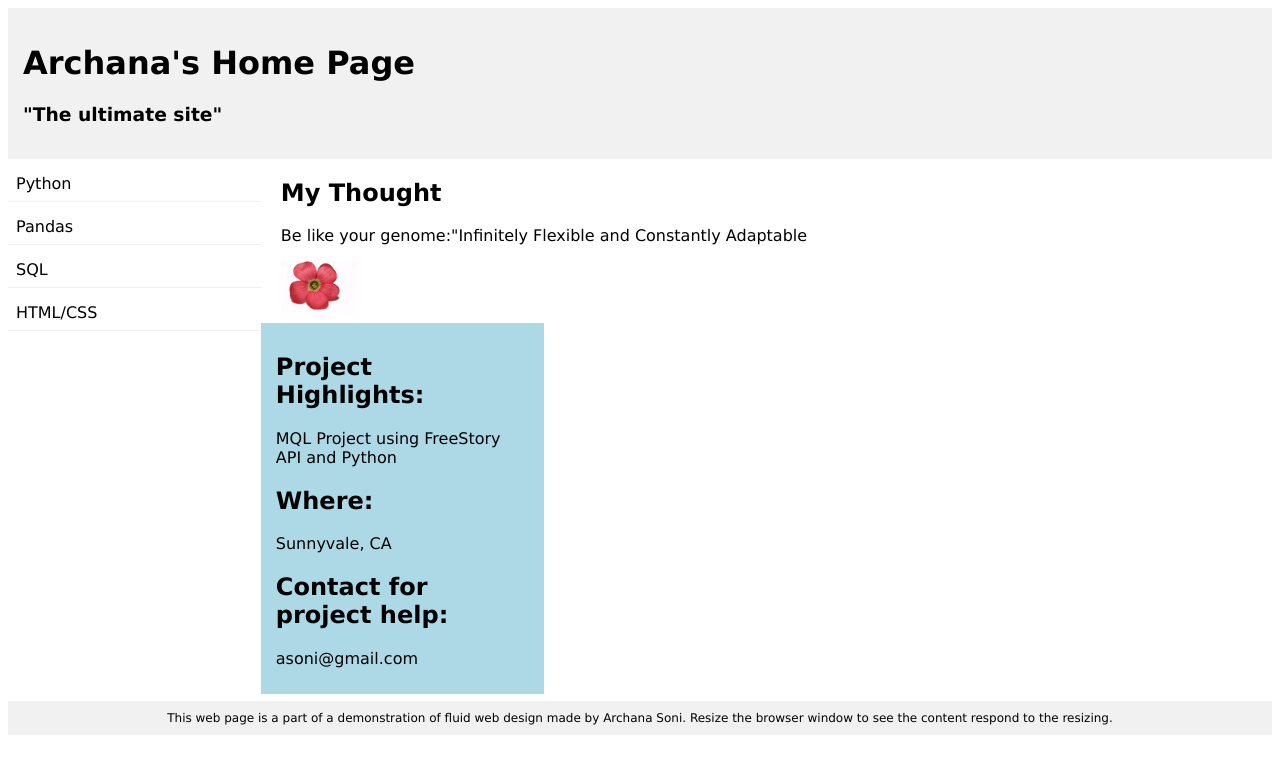
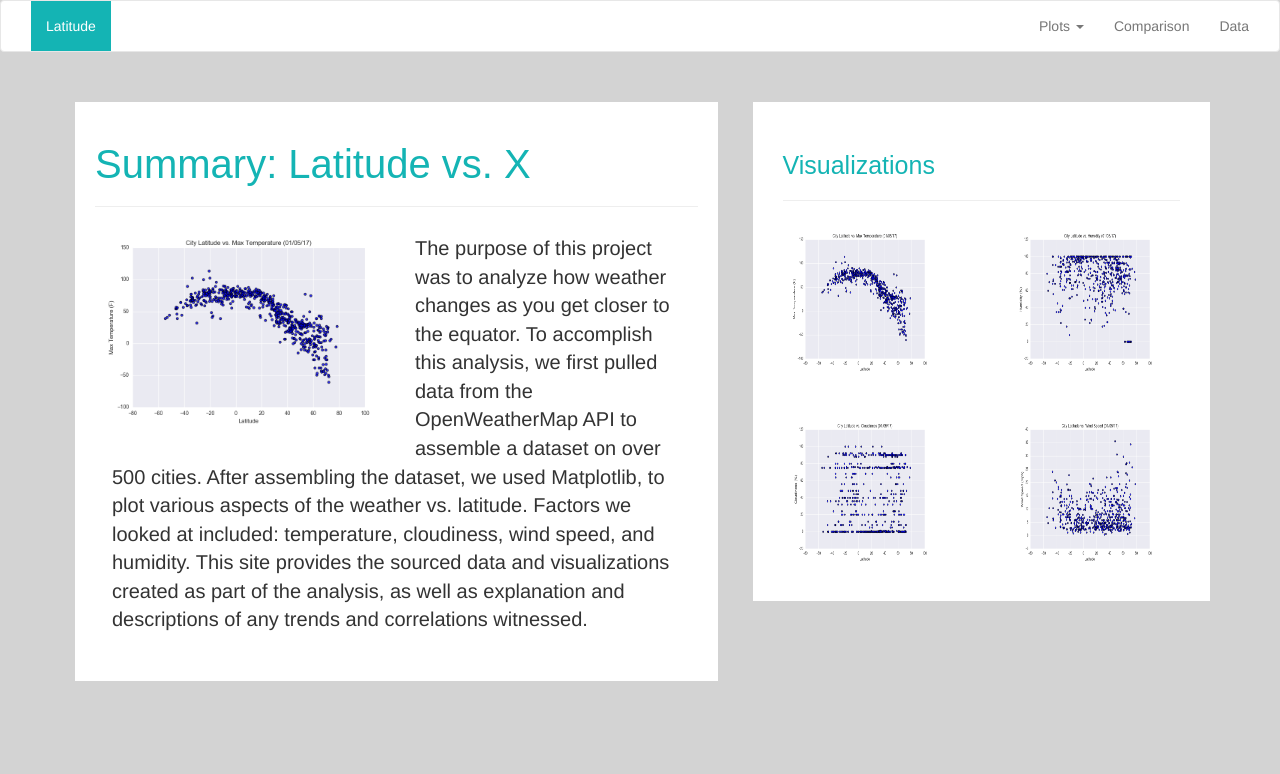
Before and after one commit to soniarchana/soniarchana.github.io, a plain HTML site: page Index.html in a window 1280 px wide. Drawn offline with nearby package versions, Linux system fonts and the light colour scheme.

Commit message:
Add files via upload

```diff
--- a/Index.html
+++ b/Index.html
@@ -1,42 +1,87 @@
 <!DOCTYPE html>
 <html>
 <head>
-<meta name="viewport" content="width=device-width, initial-scale=1.0">
-<link rel="stylesheet" type="text/css" href="mystyle.css">
+    <meta charset="utf-8" />
+    <meta http-equiv="X-UA-Compatible" content="IE=edge">
+    <title>Latitude Analysis Dashboard</title>
+    <link rel="stylesheet" href="https://maxcdn.bootstrapcdn.com/bootstrap/3.3.7/css/bootstrap.min.css"/>
+    <link rel="stylesheet" type="text/css" media="screen" href="weather_style.css"/>
+    <script src="https://maxcdn.bootstrapcdn.com/bootstrap/4.0.0/js/bootstrap.min.js" integrity="sha384-JZR6Spejh4U02d8jOt6vLEHfe/JQGiRRSQQxSfFWpi1MquVdAyjUar5+76PVCmYl"
+        crossorigin="anonymous"></script>
+    <script src="https://code.jquery.com/jquery-3.2.1.slim.min.js" integrity="sha384-KJ3o2DKtIkvYIK3UENzmM7KCkRr/rE9/Qpg6aAZGJwFDMVNA/GpGFF93hXpG5KkN"
+        crossorigin="anonymous"></script>
 </head>
-<body style="font-family:Verdana;">
+<body>
+    <nav class="navbar navbar-default">
+        <div class="container-fluid">
+            <div class="navbar-header">
+                <button type="button" class="navbar-toggle collapsed" data-toggle="collapse" data-target="#bs-example-navbar-collapse-1"
+                    aria-expanded="false">
+                    <span class="sr-only">Toggle navigation</span>
+                    <span class="icon-bar"></span>
+                    <span class="icon-bar"></span>
+                    <span class="icon-bar"></span>
+                </button>
+            </div>
+            <div class="collapse navbar-collapse" id="bs-example-navbar-collapse-1">
+                <ul class="nav navbar-nav">
+                    <li class="active">
+                        <a href="index.html">Latitude
+                            <span class="sr-only">(current)</span>
+                        </a>
+                    </li>
+                </ul>
+                <ul class="nav navbar-nav navbar-right">
+                    <li class="dropdown">
+                        <a href="#" class="dropdown-toggle" data-toggle="dropdown" role="button" aria-haspopup="true" aria-expanded="false">Plots
+                            <span class="caret"></span>
+                        </a>
+                        <ul class="dropdown-menu">
+                            <li> <a href="temperature.html">Maximum Temperature</a> </li>
+                            <li> <a href="humidity.html">Humidity</a> </li>
+                            <li> <a href="cloudiness.html">Cloudiness</a> </li>
+                            <li> <a href="wind.html">Wind Speed</a> </li>
+                        </ul>
+                    </li>
+                    <li>
+                        <a href="comparison.html">Comparison</a>
+                    </li>
+                    <li>
+                        <a href="data.html">Data</a>
+                    </li>
+                </ul>
+            </div>
+        </div>
+    </nav>
 
-<div style="background-color:#f1f1f1;padding:15px;">
-  <h1>Archana's Home Page</h1>
-  <h3>"The ultimate site"</h3>
-</div>
-
-<div style="overflow:auto">
-  <div class="menu">
-    <div class="menuitem">Python</div>
-    <div class="menuitem">Pandas</div>
-    <div class="menuitem">SQL</div>
-    <div class="menuitem">HTML/CSS</div>
-  </div>
-
-  <div class="main">
-    <h2>My Thought</h2>
-    <p>Be like your genome:"Infinitely Flexible and Constantly Adaptable</p>
-    <img src="flower.jpg" style="width:10%">
-  </div>
-
-  <div class="right">
-    <h2>Project Highlights:</h2>
-    <p>MQL Project using FreeStory API and Python</p>
-    <h2>Where:</h2>
-    <p>Sunnyvale, CA</p>
-    <h2>Contact for project help:</h2>
-    <p>asoni@gmail.com</p>
-  </div>
-</div>
-
-
-<div style="background-color:#f1f1f1;text-align:center;padding:10px;margin-top:7px;font-size:12px;"> This web page is a part of a demonstration of fluid web design made by Archana Soni. Resize the browser window to see the content respond to the resizing.</div>
+    <div class= "container">
+        <div class= "row">
+            <div class= "col-md-7">
+                <div class= "main-box">
+                <h1 class= "main-pg-header">Summary: Latitude vs. X</h1>
+                <hr>
+                <div class= "summary txt">
+                    <img id= "main-img" src= "temperature.png", alt= "Temperature vs. Latitude">
+                    <p>
+                        The purpose of this project was to analyze how weather changes as you get closer to the equator. To accomplish this analysis, we first pulled data from the OpenWeatherMap API to assemble a dataset on over 500 cities. After assembling the dataset, we used Matplotlib, to plot various aspects of the weather vs. latitude. Factors we looked at included: temperature, cloudiness, wind speed, and humidity. This site provides the sourced data and visualizations created as part of the analysis, as well as explanation and descriptions of any trends and correlations witnessed.
+                    </p>
+                </div>
+                </div>
+            </div>
+            <div class= "col-md-5">
+                <div class= "side-box">
+                <h2 class= "main-pg-subheader">Visualizations</h2>
+                <hr>
+                <div class= "sidebar">
+                    <a href= "temperature.html"><img id= "pos-img1" src= "temperature.png", alt= "Temperature vs. Latitude Plot"></a>
+                    <a href= "humidity.html"><img id= "pos-img2" src= "humidity.png", alt= "Humidity vs. Latitude Plot"></a>
+                    <a href= "cloudiness.html"><img id= "pos-img3" src= "cloudiness.png", alt= "Cloudiness vs. Latitude Plot"></a>
+                    <a href= "wind.html"><img id= "pos-img4" src= "wind.png", alt= "Wind Speed vs. Latitude Plot"></a>
+                    </div>
+                </div>
+            </div>
+        </div>
+    </div>
 
 </body>
 </html>
```
